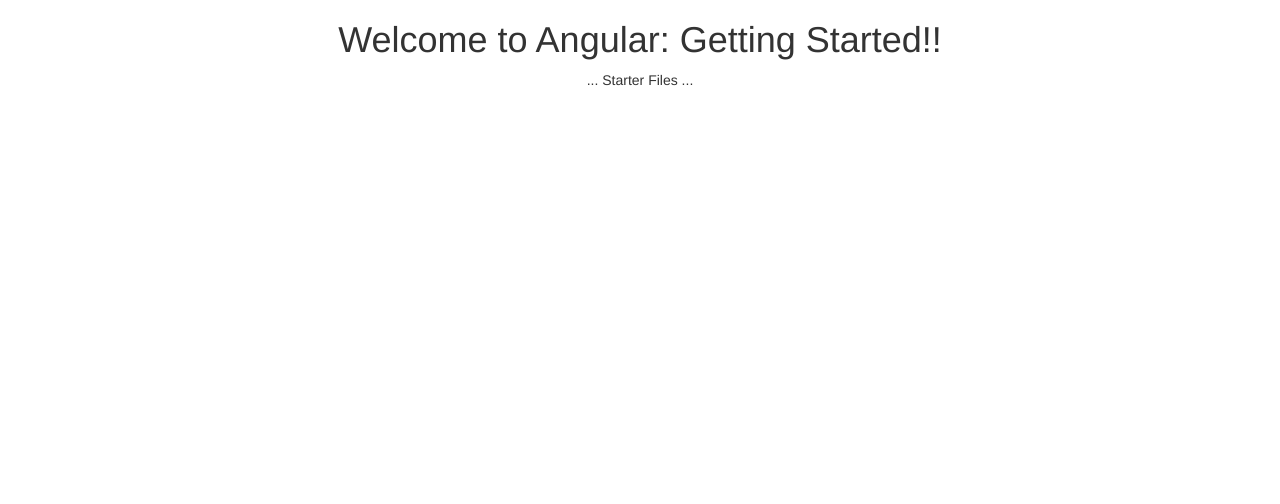
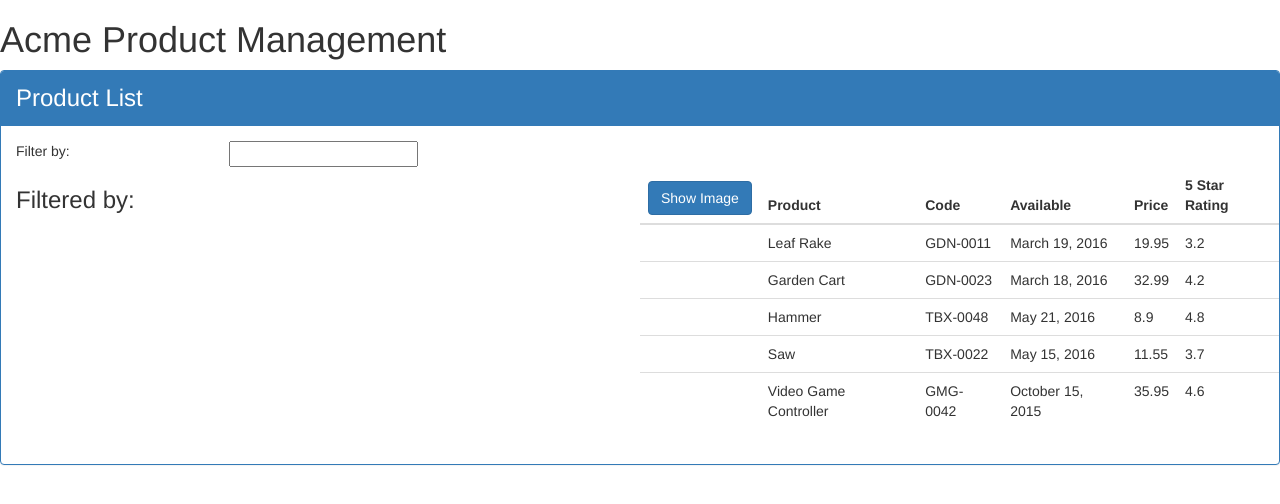
Before and after one commit to garcios/Angular-GettingStarted, an Angular app in the folder APM-Start/: page / in a window 1280 px wide. Shown: the top 504 px of the page. Built offline with nearby package versions, Linux system fonts and the light colour scheme.

Commit message:
added some functionalities

```diff
--- a/APM-Start/src/app/app.component.html
+++ b/APM-Start/src/app/app.component.html
@@ -1,7 +1,7 @@
 <!--The whole content below can be removed with the new code.-->
-<div style="text-align:center">
+<div>
   <h1>
-    Welcome to {{title}}!!
+    {{pageTitle}}
   </h1>
-  ... Starter Files ...
+   <pm-products></pm-products>
 </div>
--- a/APM-Start/src/app/app.component.ts
+++ b/APM-Start/src/app/app.component.ts
@@ -6,5 +6,5 @@
   styleUrls: ['./app.component.css']
 })
 export class AppComponent {
-  title = 'Angular: Getting Started';
+  pageTitle = 'Acme Product Management';
 }
--- a/APM-Start/src/app/app.module.ts
+++ b/APM-Start/src/app/app.module.ts
@@ -2,10 +2,12 @@
 import { NgModule } from '@angular/core';
 
 import { AppComponent } from './app.component';
+import { ProductsComponent } from './products/products.component';
 
 @NgModule({
   declarations: [
-    AppComponent
+    AppComponent,
+    ProductsComponent
   ],
   imports: [
     BrowserModule
--- /dev/null
+++ b/APM-Start/src/app/products/products.component.html
@@ -0,0 +1,55 @@
+<div class='panel panel-primary'>
+  <div class="panel-heading">
+      {{pageTitle}}
+  </div>
+  <div class='panel-body'>
+      <div class='row'>
+          <div class='col-md-2'>Filter by:</div>
+          <div class="col-md-4">
+             <input type='text'/>
+          </div>
+      </div>
+      <div class='row'>
+          <div class='col-md-6'>
+             <h3>Filtered by: </h3>
+          </div>
+          <div class='table-responsive'>
+             <table class='table'
+               *ngIf='products && products.length'>
+                 <thead>
+                    <tr>
+                       <th>
+                           <button class='btn btn-primary'
+                              (click)='toggleImage()'>
+                              {{showImage ? 'Hide' : 'Show'}} Image
+                           </button>
+                       </th>
+                       <th>Product</th>
+                       <th>Code</th>
+                       <th>Available</th>
+                       <th>Price</th>
+                       <th>5 Star Rating</th>
+                    </tr>
+                 </thead>
+                 <tbody>
+                    <tr *ngFor='let product of products'>
+                       <td>
+                         <img *ngIf='showImage'
+                              [src] ='product.imageUrl'
+                              [title]='product.productName'
+                              [style.width.px]='imageWidth'
+                              [style.margin.px]='imageMargin'>
+                       </td>
+                       <td>{{  product.productName}}</td>
+                       <td>{{  product.productCode}}</td>
+                       <td>{{  product.releaseDate}}</td>
+                       <td>{{  product.price}}</td>
+                       <td>{{  product.starRating}}</td>
+                      </tr>
+                 </tbody>
+             </table>
+          </div>
+
+      </div>
+  </div>
+</div>
--- /dev/null
+++ b/APM-Start/src/app/products/products.component.ts
@@ -0,0 +1,77 @@
+import { Component, OnInit } from '@angular/core';
+
+@Component({
+  selector: 'pm-products',
+  templateUrl: './products.component.html',
+  styleUrls: ['./products.component.css']
+})
+export class ProductsComponent implements OnInit {
+
+   pageTitle: string = 'Product List';
+   imageWidth: number = 50;
+   imageMargin: number = 2;
+   showImage: boolean = false;
+   products: any[] = [
+    {
+        "productId": 1,
+        "productName": "Leaf Rake",
+        "productCode": "GDN-0011",
+        "releaseDate": "March 19, 2016",
+        "description": "Leaf rake with 48-inch wooden handle.",
+        "price": 19.95,
+        "starRating": 3.2,
+        "imageUrl": "http://openclipart.org/image/300px/svg_to_png/26215/Anonymous_Leaf_Rake.png"
+    },
+    {
+        "productId": 2,
+        "productName": "Garden Cart",
+        "productCode": "GDN-0023",
+        "releaseDate": "March 18, 2016",
+        "description": "15 gallon capacity rolling garden cart",
+        "price": 32.99,
+        "starRating": 4.2,
+        "imageUrl": "http://openclipart.org/image/300px/svg_to_png/58471/garden_cart.png"
+    },
+    {
+        "productId": 5,
+        "productName": "Hammer",
+        "productCode": "TBX-0048",
+        "releaseDate": "May 21, 2016",
+        "description": "Curved claw steel hammer",
+        "price": 8.9,
+        "starRating": 4.8,
+        "imageUrl": "http://openclipart.org/image/300px/svg_to_png/73/rejon_Hammer.png"
+    },
+    {
+        "productId": 8,
+        "productName": "Saw",
+        "productCode": "TBX-0022",
+        "releaseDate": "May 15, 2016",
+        "description": "15-inch steel blade hand saw",
+        "price": 11.55,
+        "starRating": 3.7,
+        "imageUrl": "http://openclipart.org/image/300px/svg_to_png/27070/egore911_saw.png"
+    },
+    {
+        "productId": 10,
+        "productName": "Video Game Controller",
+        "productCode": "GMG-0042",
+        "releaseDate": "October 15, 2015",
+        "description": "Standard two-button video game controller",
+        "price": 35.95,
+        "starRating": 4.6,
+        "imageUrl": "http://openclipart.org/image/300px/svg_to_png/120337/xbox-controller_01.png"
+    }
+];
+
+  constructor() { }
+
+  ngOnInit() {
+
+  }
+
+  toggleImage(): void{
+   this.showImage = !this.showImage;
+  }
+
+}
```
Also changed, not shown: APM-Start/src/app/products/products.component.css (added), 2 other files (tests, documents, lock files or other folders).
